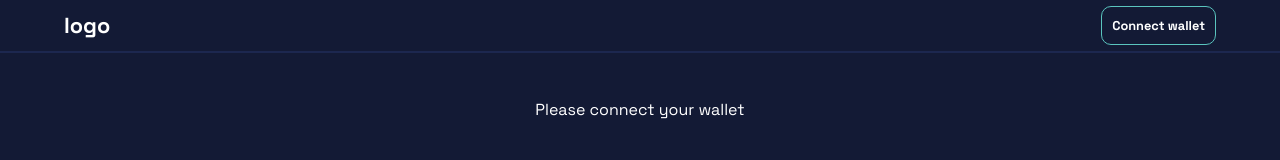
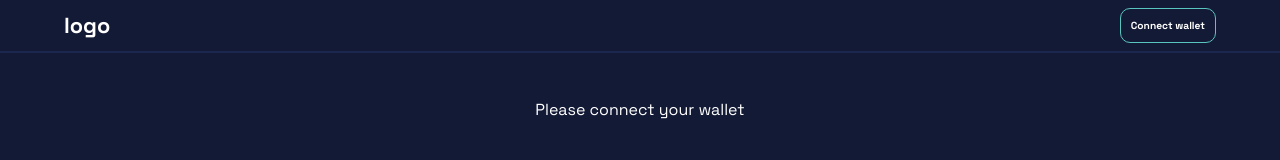
Before and after one commit to M3liorSp3ro/sol, a React (Create React App) app: page / in a window 1280 px wide. Shown: the top 160 px of the page. Built offline with nearby package versions, Linux system fonts and the light colour scheme.

Commit message:
fixed styles

```diff
--- a/src/index.scss
+++ b/src/index.scss
@@ -13,7 +13,7 @@ body {
 
 .gitBook {
   font-weight: 800;
-  font-size: 1vw;
+  font-size: 0.8vw;
   color: #fff;
   display: flex;
   text-decoration: none;
```
